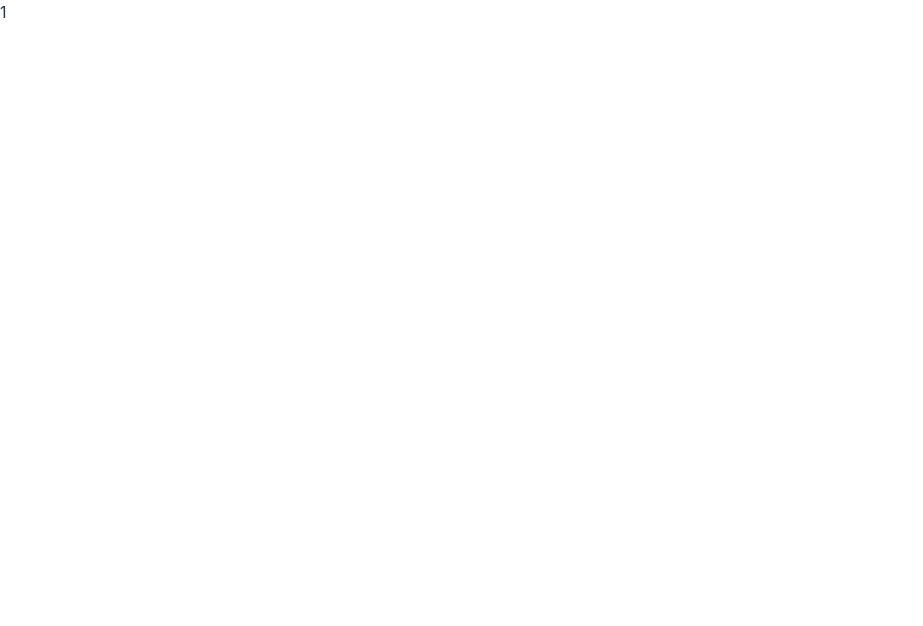
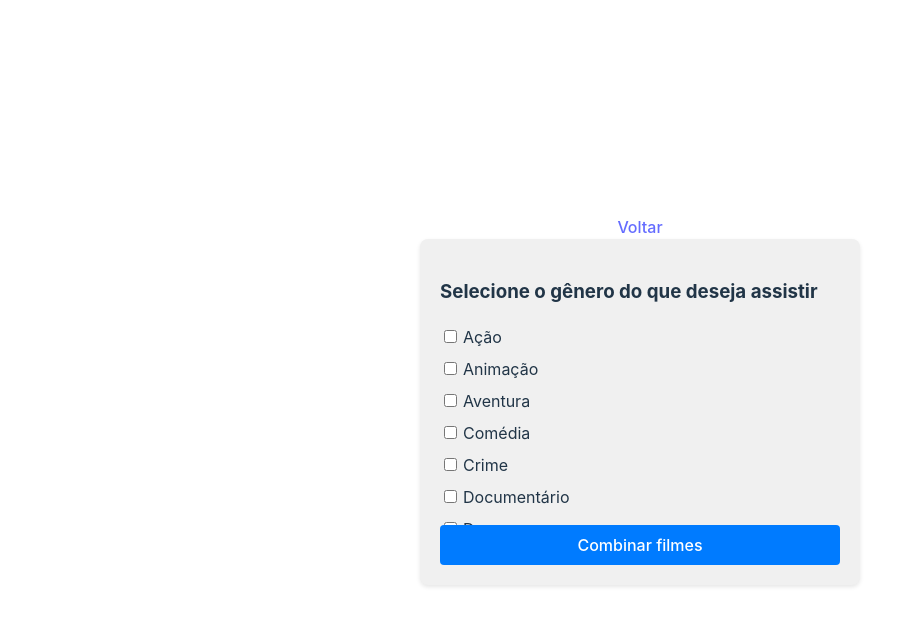
Before and after one commit to tabaesso/movies-match-ui, a React (Vite) app: page /session/1 in a window 1280 px wide. Shown: the top 626 px of the page, without its empty margins (0-923 px from the left). Built offline with nearby package versions, Linux system fonts and the light colour scheme.

Commit message:
Add genre list

```diff
--- /dev/null
+++ b/src/components/Checkbox/index.tsx
@@ -0,0 +1,28 @@
+import React from 'react';
+import styled from 'styled-components';
+
+interface CheckboxProps {
+  checked: boolean;
+  value: string;
+  onChange: () => void;
+}
+
+const CheckboxInput = styled.input`
+  margin-right: 6px;
+`;
+
+const CheckboxLabel = styled.label`
+  display: flex;
+  align-items: center;
+  margin-bottom: 8px;
+  cursor: pointer;
+`;
+
+const Checkbox: React.FC<CheckboxProps> = ({ checked, value, onChange }) => (
+  <CheckboxLabel>
+    <CheckboxInput type="checkbox" checked={checked} onChange={onChange} />
+    {value}
+  </CheckboxLabel>
+);
+
+export default Checkbox;
--- /dev/null
+++ b/src/components/CheckboxList/index.tsx
@@ -0,0 +1,39 @@
+import React from 'react';
+import styled from 'styled-components';
+import Checkbox from '../Checkbox';
+
+interface CheckboxListProps {
+  values: string[];
+  selectedValues: string[];
+  onSelectToggle: (genre: string) => void;
+}
+
+const List = styled.div`
+  display: flex;
+  flex-direction: column;
+`;
+
+const CheckboxList: React.FC<CheckboxListProps> = ({
+  values,
+  selectedValues,
+  onSelectToggle,
+}) => {
+  const handleToggle = (genre: string) => {
+    onSelectToggle(genre);
+  };
+
+  return (
+    <List>
+      {values.map((value) => (
+        <Checkbox
+          key={value}
+          value={value}
+          checked={selectedValues.includes(value)}
+          onChange={() => handleToggle(value)}
+        />
+      ))}
+    </List>
+  );
+};
+
+export default CheckboxList;
--- a/src/index.css
+++ b/src/index.css
@@ -52,8 +52,27 @@ button:focus-visible {
   outline: 4px auto -webkit-focus-ring-color;
 }
 
+
+/* CUSTOM SCROLLBAR */
+/* width */
+::-webkit-scrollbar {
+  width: 10px;
+}
+
+/* Track */
+::-webkit-scrollbar-track {
+  background-color: #646464;
+  border-radius: 5px;
+}
+
+/* Handle */
+::-webkit-scrollbar-thumb {
+  background: #1a1a1a;
+  border-radius: 5px;
+}
+
 @media (prefers-color-scheme: dark) {
-  h1, h2, h3, h4, h5, h6, span, ul {
+  h1, h2, h3, h4, h5, h6, span, ul, label {
     color: #1a1a1a;
   }
 }
--- a/src/pages/Session/current/index.tsx
+++ b/src/pages/Session/current/index.tsx
@@ -1,11 +1,53 @@
 import React from 'react';
-import { useParams } from 'react-router-dom';
+import { Link, useParams } from 'react-router-dom';
+import { Container, Content } from '../../../components/styles';
+import CheckboxList from '../../../components/CheckboxList';
+import Button from '../../../components/Button';
+import { CheckboxContainer } from './styles';
 
 const CurrentSession = () => {
   const { id } = useParams();
+  const genres = [
+    'Ação',
+    'Animação',
+    'Aventura',
+    'Comédia',
+    'Crime',
+    'Documentário',
+    'Drama',
+    'Fantasia',
+    'Ficção Científica',
+    'Musical',
+    'Romance',
+    'Suspense',
+    'Terror',
+    'Western',
+  ];
+  const [selectedGenres, setSelectedGenres] = React.useState<string[]>([]);
+
+  const handleGenreToggle = (genre: string) => {
+    if (selectedGenres.includes(genre)) {
+      setSelectedGenres(selectedGenres.filter((g) => g !== genre));
+    } else {
+      setSelectedGenres([...selectedGenres, genre]);
+    }
+  };
 
   return (
-    <div>{id}</div>
+    <Container>
+      <Link to='/home'>Voltar</Link>
+      <Content>
+        <h3>Selecione o gênero do que deseja assistir</h3>
+        <CheckboxContainer>
+          <CheckboxList
+            values={genres}
+            selectedValues={selectedGenres}
+            onSelectToggle={handleGenreToggle}
+          />
+        </CheckboxContainer>
+        <Button buttonType='primary'>Combinar filmes</Button>
+      </Content>
+    </Container>
   );
 };
 
--- /dev/null
+++ b/src/pages/Session/current/styles.ts
@@ -0,0 +1,8 @@
+import styled from 'styled-components';
+
+
+export const CheckboxContainer = styled.div`
+  display: flex;
+  max-height: 200px;
+  overflow-y: auto;
+`;
```
